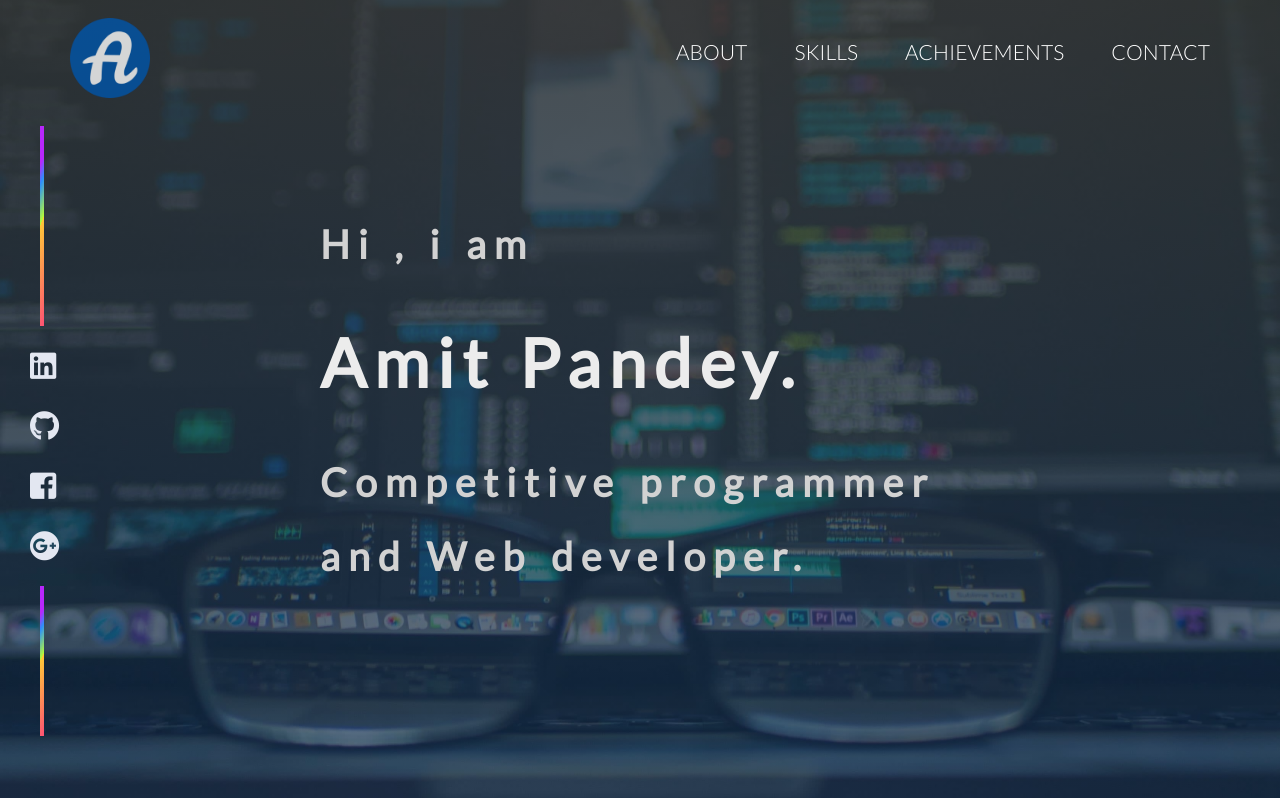
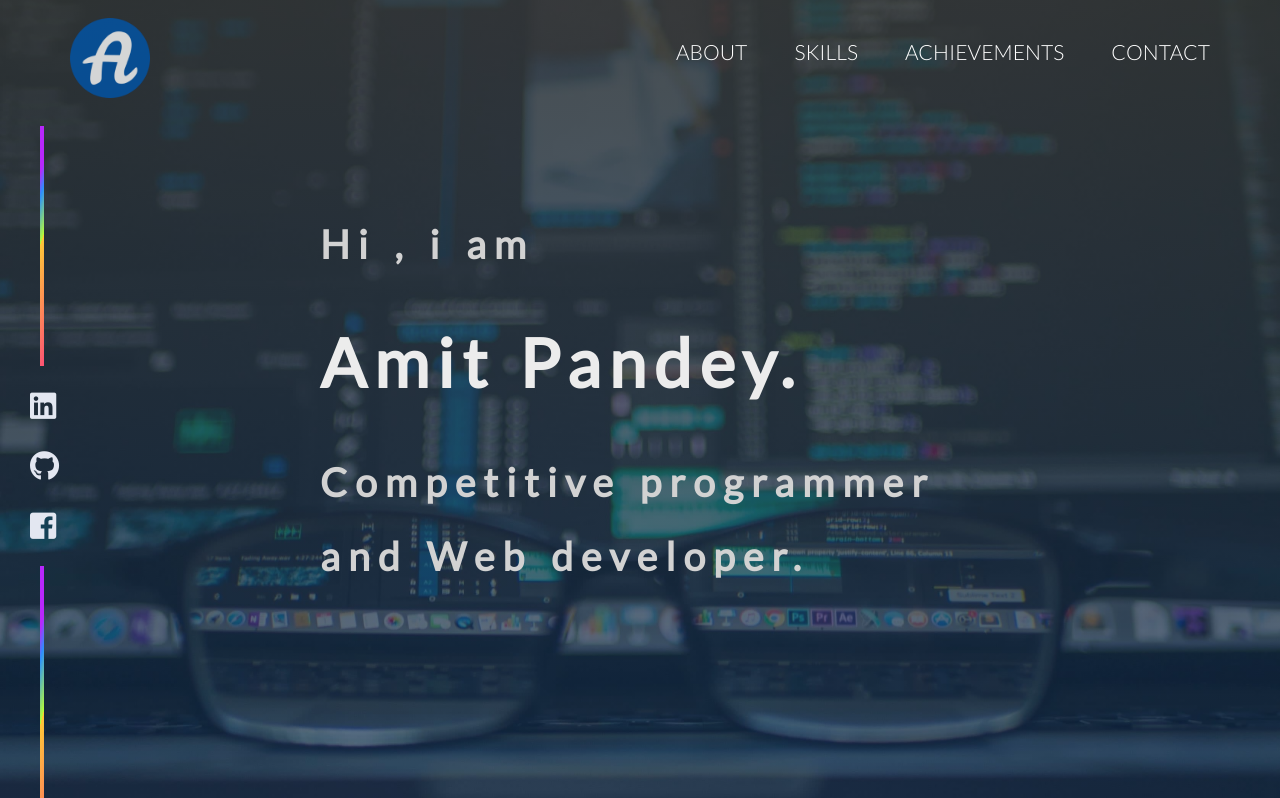
Before and after one commit to amit839/amit839.github.io, a plain HTML site: page index.html in a window 1280 px wide. Shown: the top 798 px of the page. Drawn offline with nearby package versions, Linux system fonts and the light colour scheme; a web font is replaced by a local one.

Commit message:
Side nav set to view port height

```diff
--- a/index.html
+++ b/index.html
@@ -33,9 +33,11 @@
             </div>
         </nav>
         <div class="sidenav">
-            <div class="v-line v-line1"></div><a href="https://www.linkedin.com/in/amit-pandey-619385137/" class="linkedin" target="_blank"><i class="fab fa-linkedin"></i></a> <a href="https://github.com/amit839" class="github" target="_blank"><i
-                    class="fab fa-github"></i></a> <a href="https://www.facebook.com/amit839" class="facebook" target="_blank"><i class="fab fa-facebook-square"></i></a> <a href="https://plus.google.com/100331797537338113927" class="google-plus"
-                target="_blank"><i class="fab fa-google-plus"></i></a>
+            <div class="v-line v-line1"></div>
+            <a href="https://www.linkedin.com/in/amit-pandey-619385137/" class="linkedin" target="_blank"><i class="fab fa-linkedin"></i></a>
+             <a href="https://github.com/amit839" class="github" target="_blank"><i
+                    class="fab fa-github"></i></a>
+            <a href="https://www.facebook.com/amit839" class="facebook" target="_blank"><i class="fab fa-facebook-square"></i></a>
             <div class="v-line v-line2"></div>
         </div>
         <div class="intro-first">
--- a/resources/css/style.css
+++ b/resources/css/style.css
@@ -99,12 +99,12 @@ h1 {
 }
 
 .v-line1 {
-    height: 200px;
+    height: 30vh;
     margin-bottom: 10px
 }
 
 .v-line2 {
-    height: 150px;
+    height: 40vh;
     margin-top: 10px
 }
 
```
